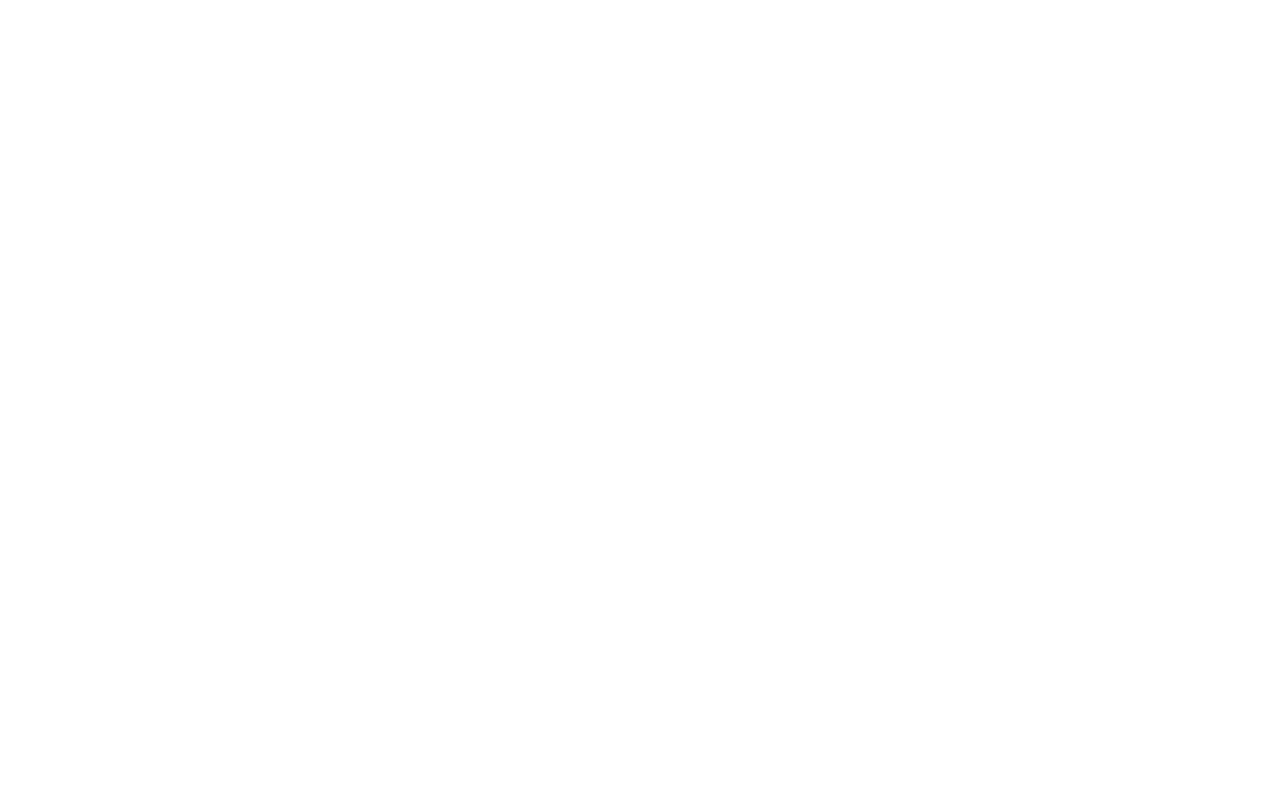
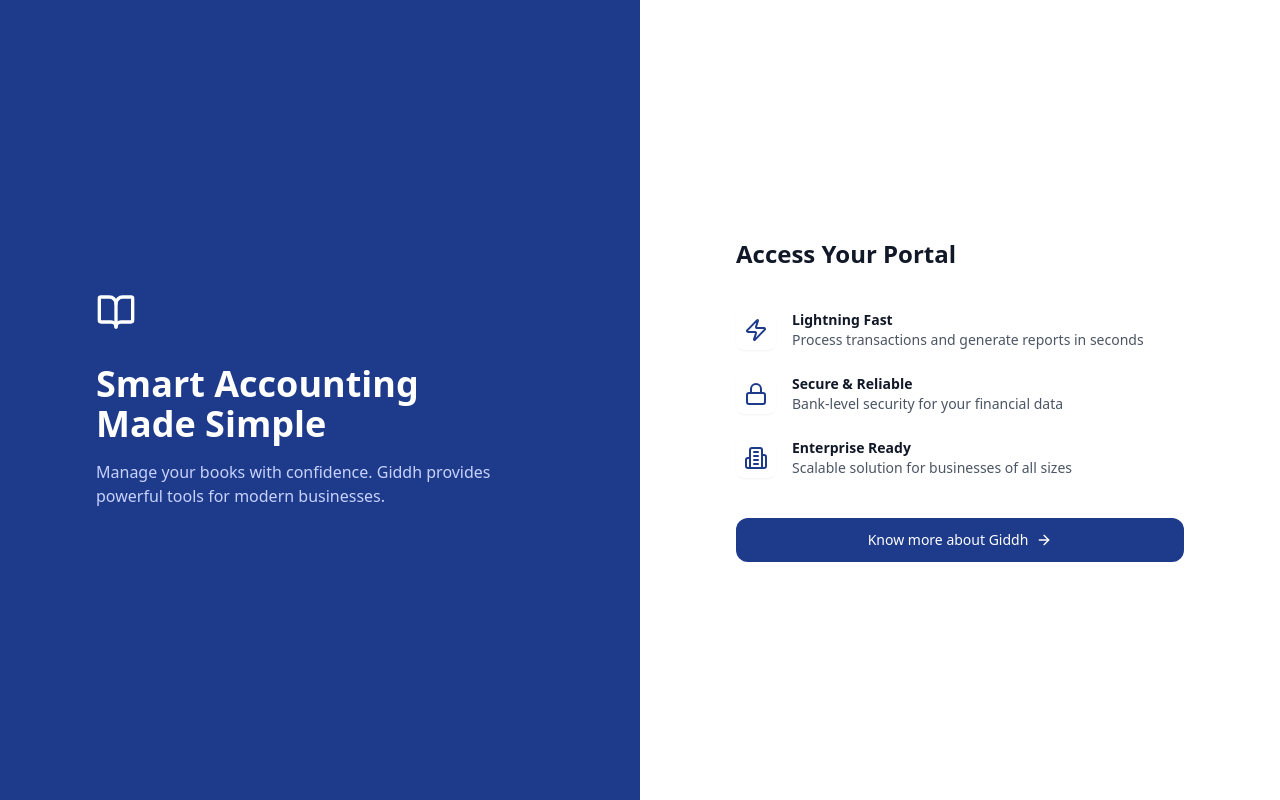
Before and after one commit to Walkover-Web-Solution/Giddh-Ex-Portal, a Next.js app: page / in a window 1280 px wide. Before the commit this address had no page. Built offline with nearby package versions, Linux system fonts and the light colour scheme.

Commit message:
Added validation on home page

```diff
--- a/src/app/page.tsx
+++ b/src/app/page.tsx
@@ -1,5 +1,77 @@
-import { notFound } from "next/navigation";
+import { BookOpen, Zap, Lock, Building2, ArrowRight } from "lucide-react";
 
 export default function Home() {
-  notFound();
+  return (
+    <main className="flex min-h-screen flex-col lg:flex-row">
+      <section className="relative flex w-full items-center justify-center bg-blue-900 px-6 py-8 text-white md:py-12 lg:w-1/2 lg:py-20">
+        <div className="max-w-md text-center lg:text-left">
+          <div className="mb-6 flex justify-center md:mb-8 lg:justify-start">
+            <BookOpen className="h-10 w-10" aria-hidden />
+          </div>
+
+          <h1 className="text-3xl font-bold leading-tight sm:text-4xl">
+            Smart Accounting
+            <br />
+            Made Simple
+          </h1>
+
+          <p className="mt-3 text-sm text-indigo-200 sm:text-base md:mt-4">
+            Manage your books with confidence. Giddh provides powerful tools for modern businesses.
+          </p>
+        </div>
+      </section>
+      <section className="flex w-full items-center justify-center bg-white px-6 py-8 md:py-12 lg:w-1/2 lg:py-20">
+        <div className="w-full max-w-md text-center lg:text-left">
+          <h2 className="text-xl font-semibold text-gray-900 md:text-2xl">Access Your Portal</h2>
+
+          <ul className="mt-8 space-y-5 md:mt-6 md:space-y-4 lg:mt-10 lg:space-y-6">
+            <FeatureItem
+              icon={<Zap />}
+              title="Lightning Fast"
+              description="Process transactions and generate reports in seconds"
+            />
+
+            <FeatureItem
+              icon={<Lock />}
+              title="Secure & Reliable"
+              description="Bank-level security for your financial data"
+            />
+
+            <FeatureItem
+              icon={<Building2 />}
+              title="Enterprise Ready"
+              description="Scalable solution for businesses of all sizes"
+            />
+          </ul>
+          <a
+            href="https://giddh.com"
+            className="mt-8 flex w-full items-center justify-center gap-2 rounded-xl bg-blue-900 px-6 py-3 text-sm font-medium text-white transition hover:bg-indigo-800 focus:outline-none focus:ring-2 focus:ring-indigo-500 md:mt-6 lg:mt-10"
+          >
+            Know more about Giddh
+            <ArrowRight className="h-4 w-4" />
+          </a>
+        </div>
+      </section>
+    </main>
+  );
 }
+
+interface FeatureItemProps {
+  icon: React.ReactNode;
+  title: string;
+  description: string;
+}
+
+function FeatureItem({ icon, title, description }: FeatureItemProps) {
+  return (
+    <li className="flex flex-col items-center gap-3 lg:flex-row lg:items-start lg:gap-4">
+      <div className="flex h-10 w-10 items-center justify-center rounded-lg bg-white text-blue-900 shadow-sm">
+        {icon}
+      </div>
+      <div className="text-center lg:text-left">
+        <h3 className="text-sm font-semibold text-gray-900">{title}</h3>
+        <p className="text-sm text-gray-600">{description}</p>
+      </div>
+    </li>
+  );
+}
```
